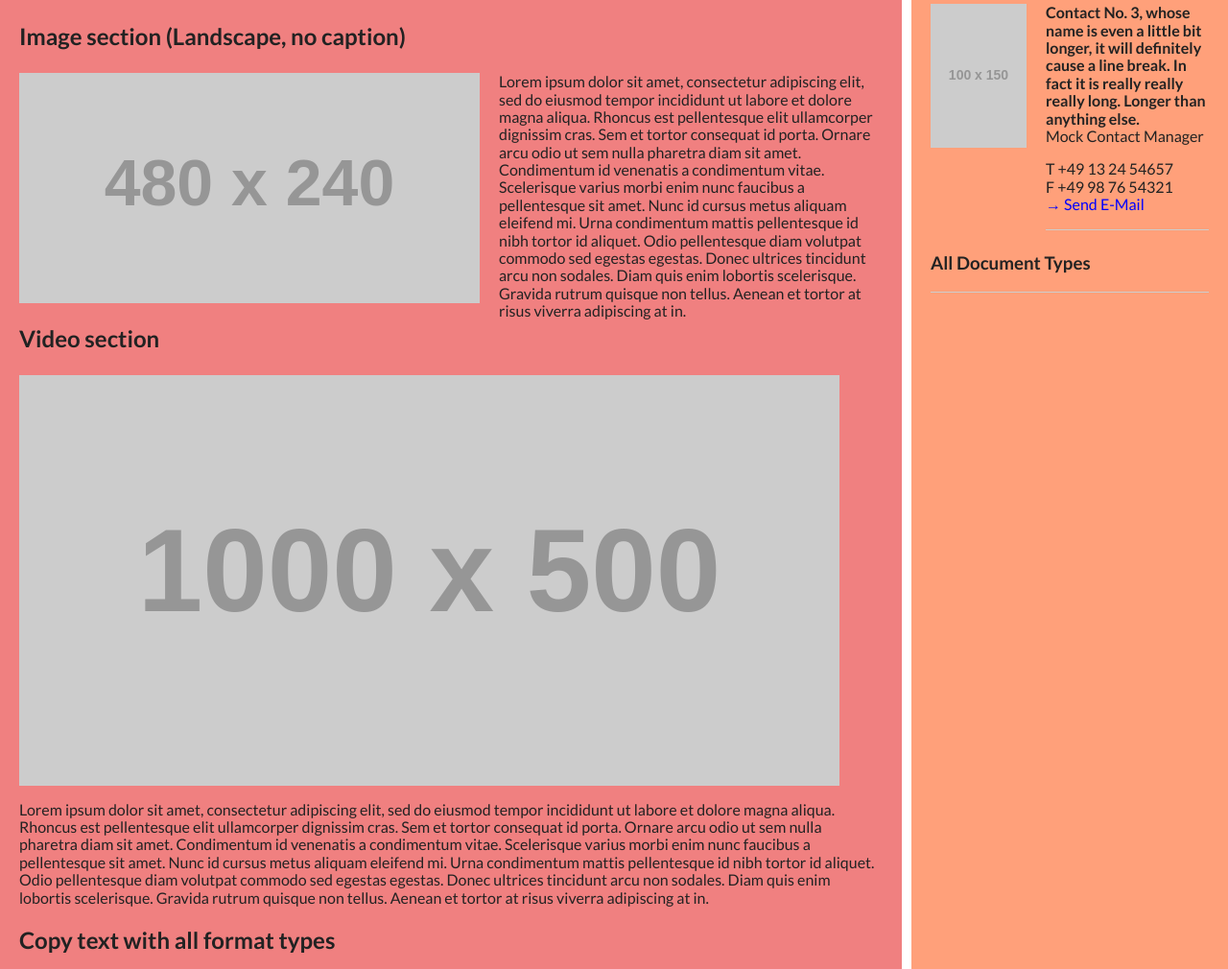
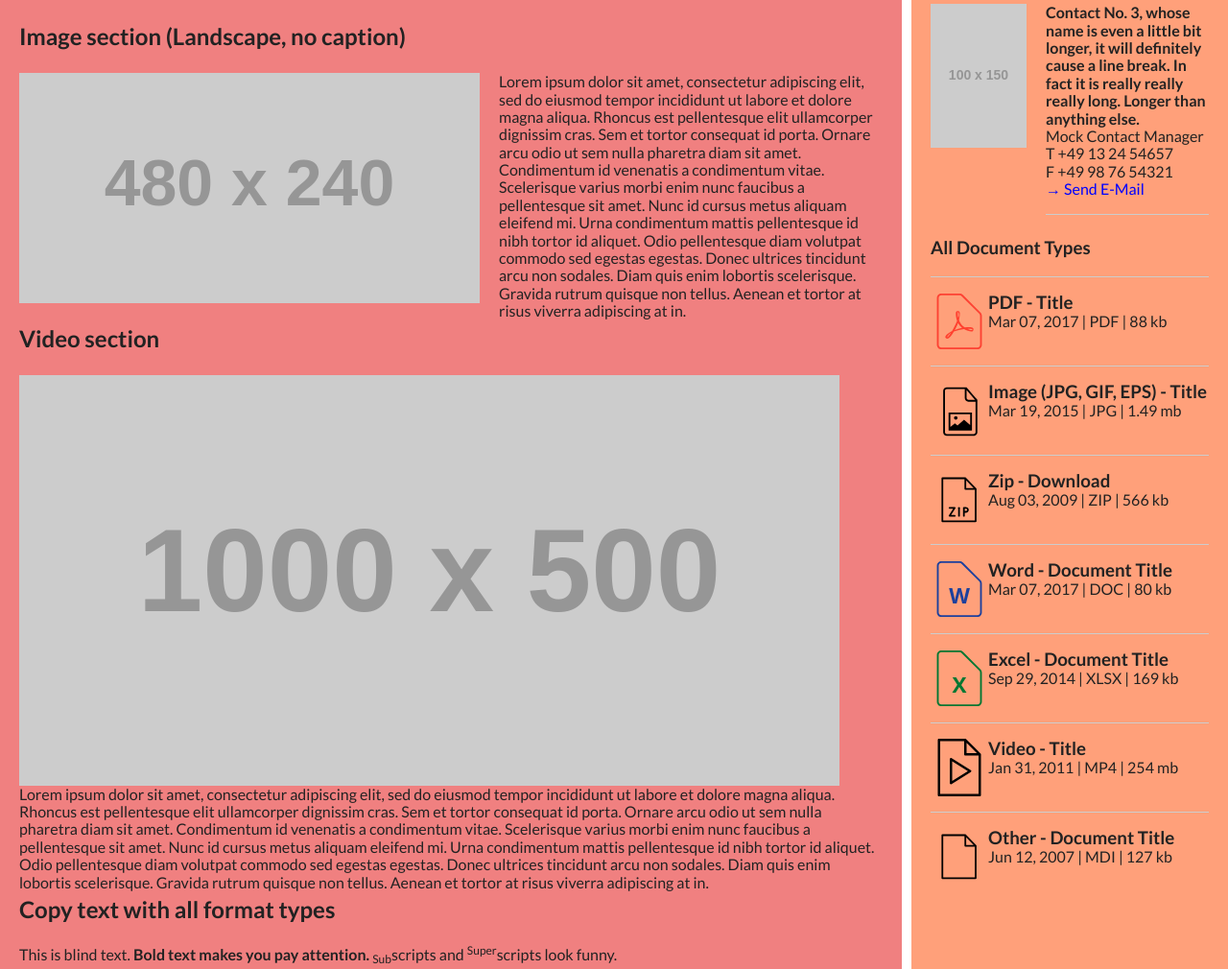
Before and after one commit to azraefendic/vi-frontend-onboarding, a website built with Parcel: page index.html in a window 1280 px wide. Shown: the part 617-1627 px from the top of the page at 96% size. Built offline with nearby package versions, Linux system fonts and the light colour scheme; placeholder pictures from the web are drawn by us.

Commit message:
Add aside documents and svg files

```diff
--- a/css/main.css
+++ b/css/main.css
@@ -481,6 +481,17 @@ form {
    max-width: 90%;
  }
 
+ .svg-aside {
+   width: 60px;
+ }
+
+ .documents {
+   display: flex;
+ }
+ .file-info > h3, p {
+   margin: 0;
+ }
+
 
 
 
--- a/index.html
+++ b/index.html
@@ -201,6 +201,61 @@
         <section>
           <h3>All Document Types</h3>
           <hr>
+          <div class="documents">
+            <img class="svg-aside" src="img/pdf.svg" alt="PDF svg">
+            <div class="file-info">
+              <h3>PDF - Title</h3>
+              <p>Mar 07, 2017 | PDF | 88 kb</p>
+            </div>
+          </div>
+          <hr>
+          <div class="documents">
+            <img class="svg-aside" src="img/image.svg" alt="Image svg">
+            <div class="file-info">
+              <h3>Image (JPG, GIF, EPS) - Title</h3>
+              <p>Mar 19, 2015 | JPG | 1.49 mb</p>
+            </div>
+          </div>
+          <hr>
+          <div class="documents">
+            <img class="svg-aside" src="img/zip.svg" alt="Zip svg">
+            <div class="file-info">
+              <h3>Zip - Download</h3>
+              <p>Aug 03, 2009 | ZIP | 566 kb</p>
+            </div>
+          </div>
+          <hr>
+          <div class="documents">
+            <img class="svg-aside" src="img/word.svg" alt="Word svg">
+            <div class="file-info">
+              <h3>Word - Document Title</h3>
+              <p>Mar 07, 2017 | DOC | 80 kb</p>
+            </div>
+          </div>
+          <hr>
+          <div class="documents">
+            <img class="svg-aside" src="img/excel.svg" alt="Excel svg">
+            <div class="file-info">
+              <h3>Excel - Document Title</h3>
+              <p>Sep 29, 2014 | XLSX | 169 kb</p>
+            </div>
+          </div>
+          <hr>
+          <div class="documents">
+            <img class="svg-aside" src="img/video.svg" alt="Video svg">
+            <div class="file-info">
+              <h3>Video - Title</h3>
+              <p>Jan 31, 2011 | MP4 | 254 mb</p>
+            </div>
+          </div>
+          <hr>
+          <div class="documents">
+            <img class="svg-aside" src="img/other.svg" alt="Other svg">
+            <div class="file-info">
+              <h3>Other - Document Title</h3>
+              <p>Jun 12, 2007 | MDI | 127 kb</p>
+            </div>
+          </div>
 
         </section>
       </aside>
```
Also changed, not shown: img/arrow-right.svg (added), img/excel.svg (added), img/image.svg (added), img/other.svg (added), img/pdf.svg (added), img/video.svg (added), img/word.svg (added), img/zip.svg (added), 2 other files.
